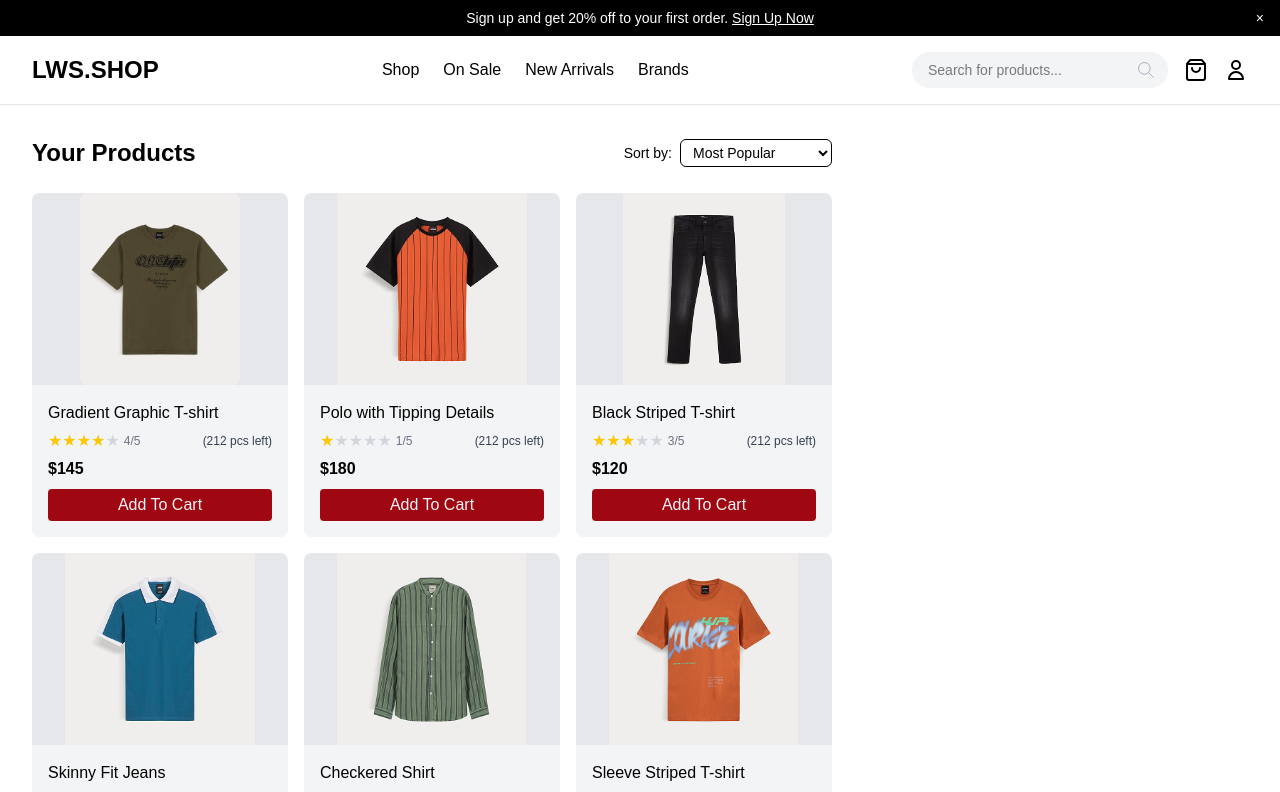
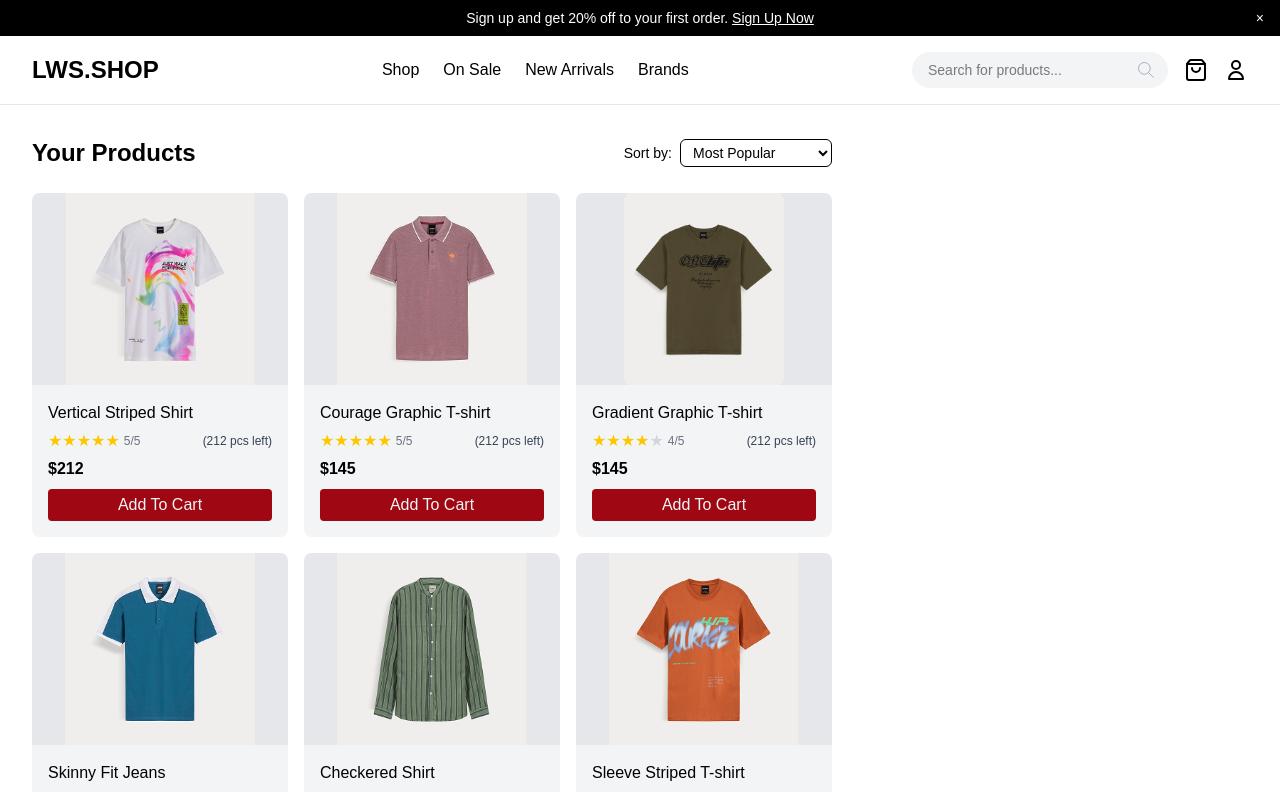
Before and after one commit to Mohammadarifcoding/svelte-ecommerce, a SvelteKit app: page / in a window 1280 px wide. Shown: the top 792 px of the page. Built offline with nearby package versions, Linux system fonts and the light colour scheme.

Commit message:
Added filter system

```diff
--- a/src/components/page/product/Product.svelte
+++ b/src/components/page/product/Product.svelte
@@ -1,13 +1,36 @@
-<script>
+<script lang="ts">
+	import type { Product } from '$lib/data/Product';
 	import { products } from '../../../stores/product';
 	import ProductCard from '../../shared/Card/ProductCard.svelte';
 	import Filter from '../../shared/Filter.svelte';
+	import { get } from 'svelte/store';
+
+	let filterValue = $state('popular');
+
+	const onChange = (e: Event) => {
+		const target = e.target as HTMLSelectElement;
+		filterValue = target.value;
+	};
+
+let productsData: Product[] = $derived.by(() => {
+    const allProducts = $products;
+
+    if (filterValue === 'popular') {
+        return [...allProducts].sort((a, b) => b.rating - a.rating);
+    } else if (filterValue === 'low-to-high') {
+        return [...allProducts].sort((a, b) => a.price - b.price);
+    } else if (filterValue === 'high-to-low') {
+        return [...allProducts].sort((a, b) => b.price - a.price);
+    } else {
+        return [...allProducts];
+    }
+});
 </script>
 
 <div class="lg:col-span-2">
-	<Filter />
+	<Filter bind:filterValue />
 	<div class="product-grid">
-		{#each $products as product (product.id)}
+		{#each  productsData as product (product.id)}
 			<ProductCard {product} />
 		{/each}
 	</div>
--- a/src/components/shared/Card/ProductCard.svelte
+++ b/src/components/shared/Card/ProductCard.svelte
@@ -1,7 +1,7 @@
 <script lang="ts">
 	import type { Product } from '$lib/data/Product';
 	import { addToCart, cart, removeFromCart } from '../../../stores/cart';
-	import { updateProduct } from '../../../stores/product';
+	import { addProductIntoCart } from '../../../stores/product';
 	import Rating from '../Rating.svelte';
 
 	let { product } = $props();
@@ -9,16 +9,12 @@
 	console.log($cart);
 
 	function handleAddToCart(product: Product) {
-		// Add the product to the cart
-		addToCart(product);
-		// Optionally, update the isInCart flag on the product
-		// This allows your UI to reflect that the item is now in the cart
-		updateProduct(product.id);
+		addProductIntoCart(product.id);
 	}
 
 	function handleRemoveCart(id: number) {
 		removeFromCart(id);
-		updateProduct(id);
+		addProductIntoCart(id);
 	}
 	let isInCart = $derived(!!$cart.find((item) => item.id == product.id));
 
--- a/src/components/shared/Filter.svelte
+++ b/src/components/shared/Filter.svelte
@@ -1,12 +1,22 @@
-<div class="flex items-center justify-between mb-6">
-  <h2 class="text-2xl font-bold">Your Products</h2>
-  <div class="flex items-center space-x-2">
-    <span class="text-sm">Sort by:</span>
-    <select class="border rounded-md px-2 py-1 text-sm">
-      <option>Most Popular</option>
-      <option>Newest</option>
-      <option>Price: Low to High</option>
-      <option>Price: High to Low</option>
-    </select>
-  </div>
+<script>
+	let {  filterValue = $bindable() } = $props();
+	console.log(filterValue);
+
+	const filterOptions = [
+		{ value: 'popular', label: 'Most Popular' },
+		{ value: 'low-to-high', label: 'Price: Low to High' },
+		{ value: 'high-to-low', label: 'Price: High to Low' }
+	];
+</script>
+
+<div class="mb-6 flex items-center justify-between">
+	<h2 class="text-2xl font-bold">Your Products</h2>
+	<div class="flex items-center space-x-2">
+		<span class="text-sm">Sort by:</span>
+		<select bind:value={filterValue} class="rounded-md border px-2 py-1 text-sm">
+			{#each filterOptions as filter (filter.value)}
+				<option value={filter.value}>{filter.label}</option>
+			{/each}
+		</select>
+	</div>
 </div>
--- a/src/stores/product.ts
+++ b/src/stores/product.ts
@@ -5,7 +5,7 @@ import { addToCart } from './cart';
 
 const products = writable([...ProductData]);
 
-const updateProduct = (id: number) => {
+const addProductIntoCart = (id: number) => {
 	products.update((items) =>
 		items.map((item) => {
 			if (item.id === id) {
@@ -13,7 +13,7 @@ const updateProduct = (id: number) => {
 					// If not in cart, add it
 					addToCart(item); // Call addToCart from the cart store
 				}
-				// If it's already in the cart and updateProduct is called again (e.g., to remove from cart),
+				// If it's already in the cart and addProductIntoCart is called again (e.g., to remove from cart),
 				// you would typically call removeFromCart here. For simplicity, this only adds.
 				return { ...item, isInCart: !item.isInCart };
 			}
@@ -22,4 +22,4 @@ const updateProduct = (id: number) => {
 	);
 };
 
-export { products, updateProduct };
+export { products, addProductIntoCart };
```
